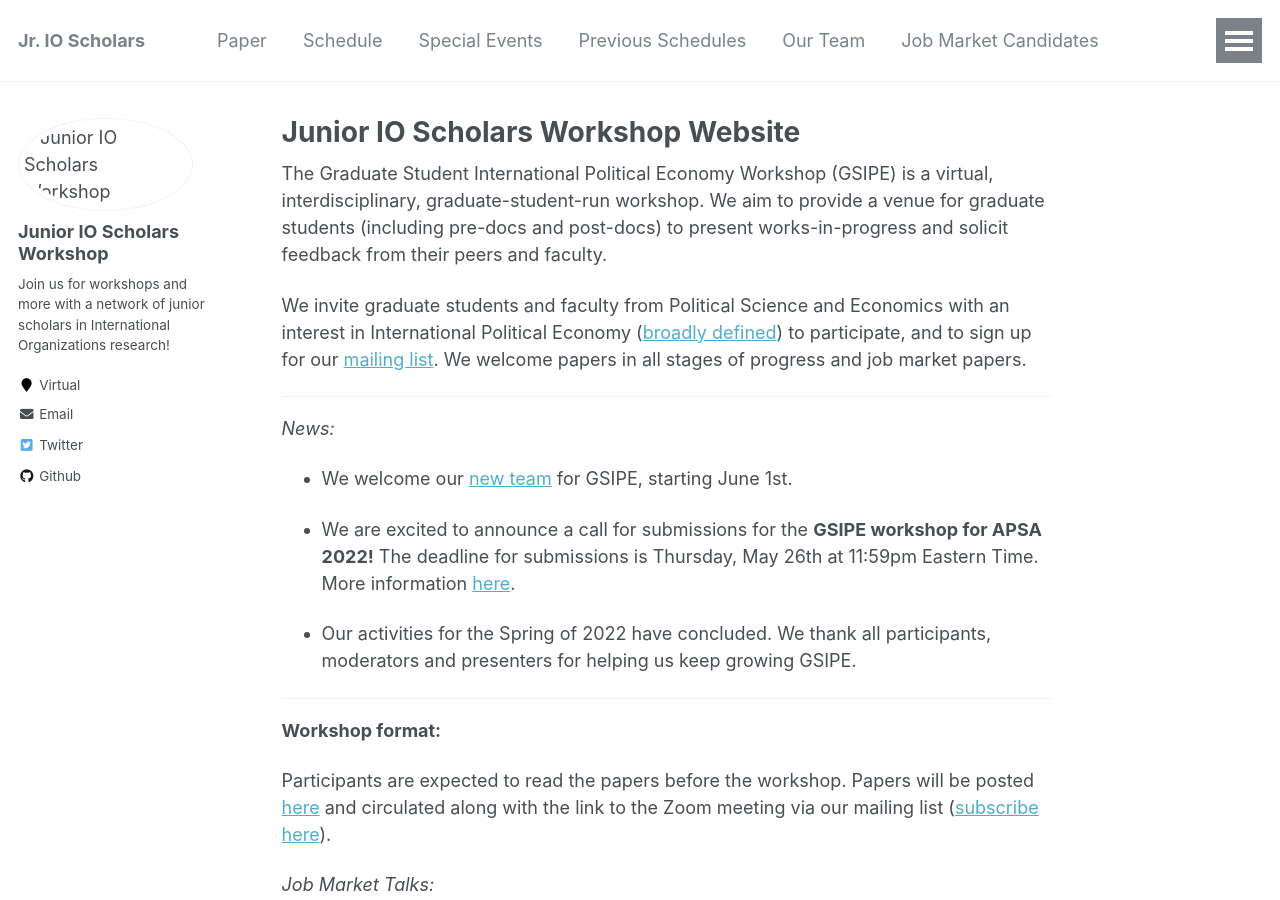
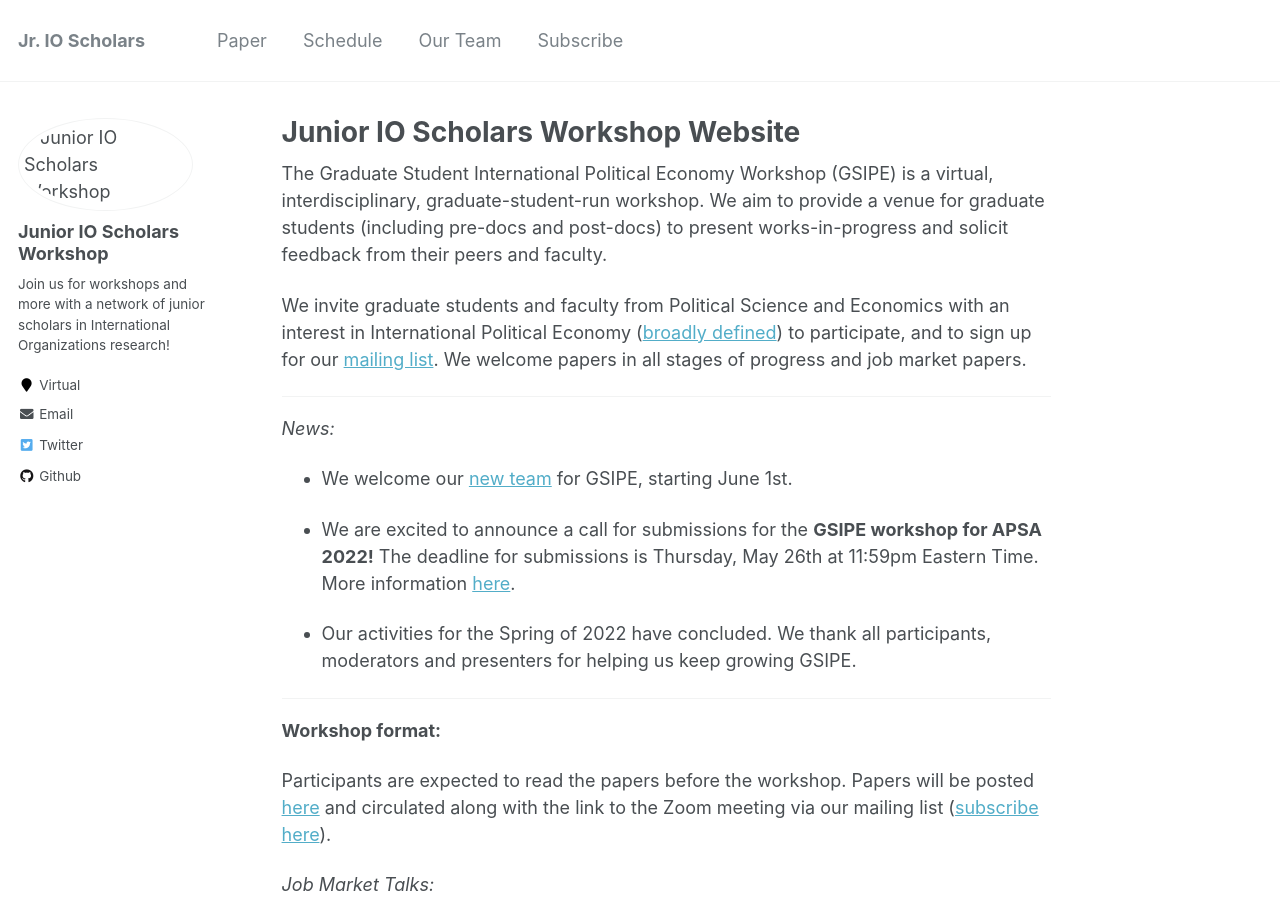
Before and after one commit to IO-workshop/IO-workshop.github.io, a Jekyll site: the page built from _pages/about.md, in a window 1280 px wide and 900 px high. Built offline with Jekyll 4.4.1, drawn with Linux system fonts in a browser that asks for light colours; comment, search, counter and statistics services are not loaded.

Commit message:
Updating navigation bar

```diff
--- a/_data/navigation.yml
+++ b/_data/navigation.yml
@@ -7,17 +7,8 @@ main:
   - title: "Schedule"
     url: /schedule/
 
-  - title: "Special Events"
-    url: /special-events/
-
-  - title: "Previous Schedules"
-    url: /previous-schedules/
-
   - title: "Our Team"
     url: /team/
 
-  - title: "Job Market Candidates"
-    url: /job-market/
-
   - title: "Subscribe"
     url: /subscribe/
```
